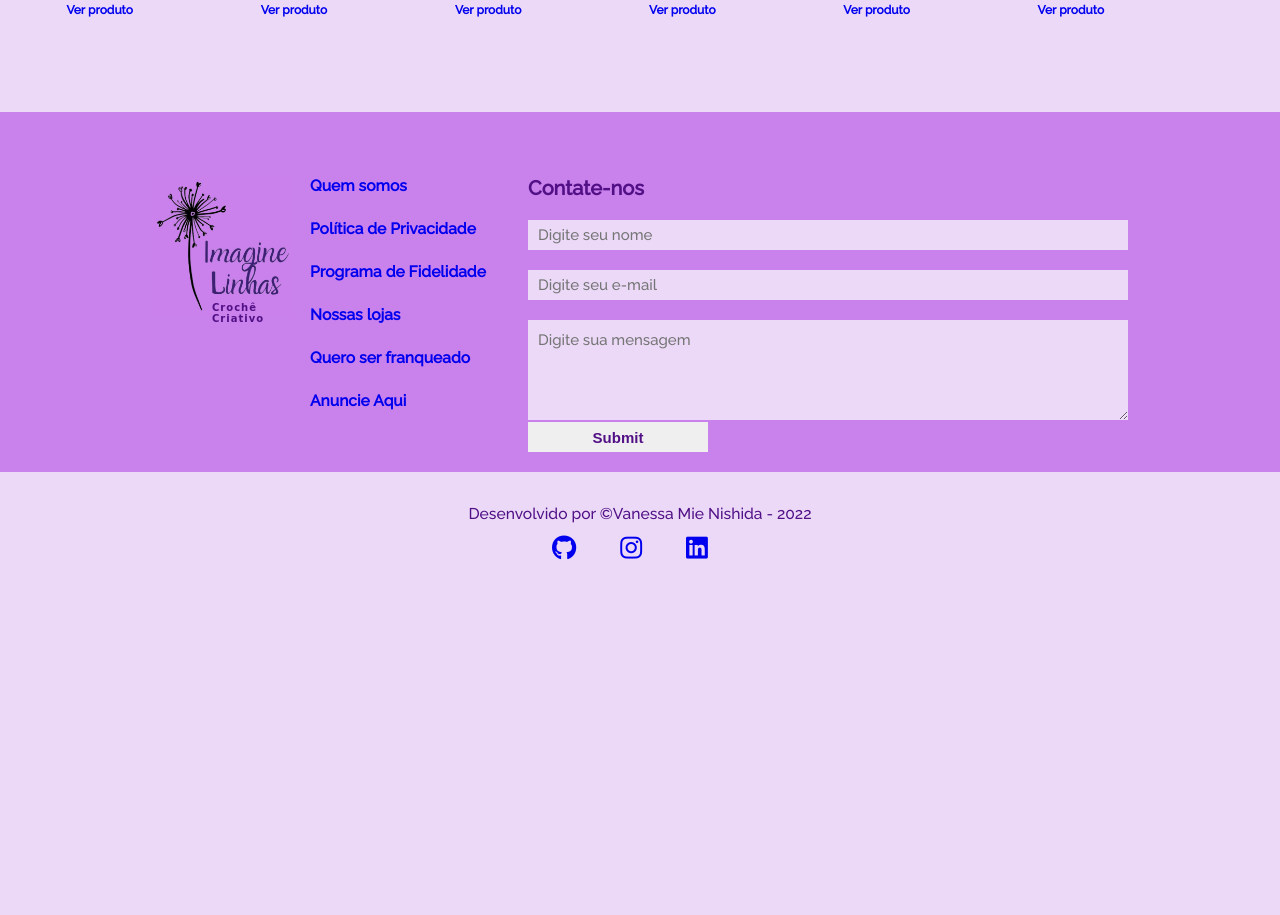
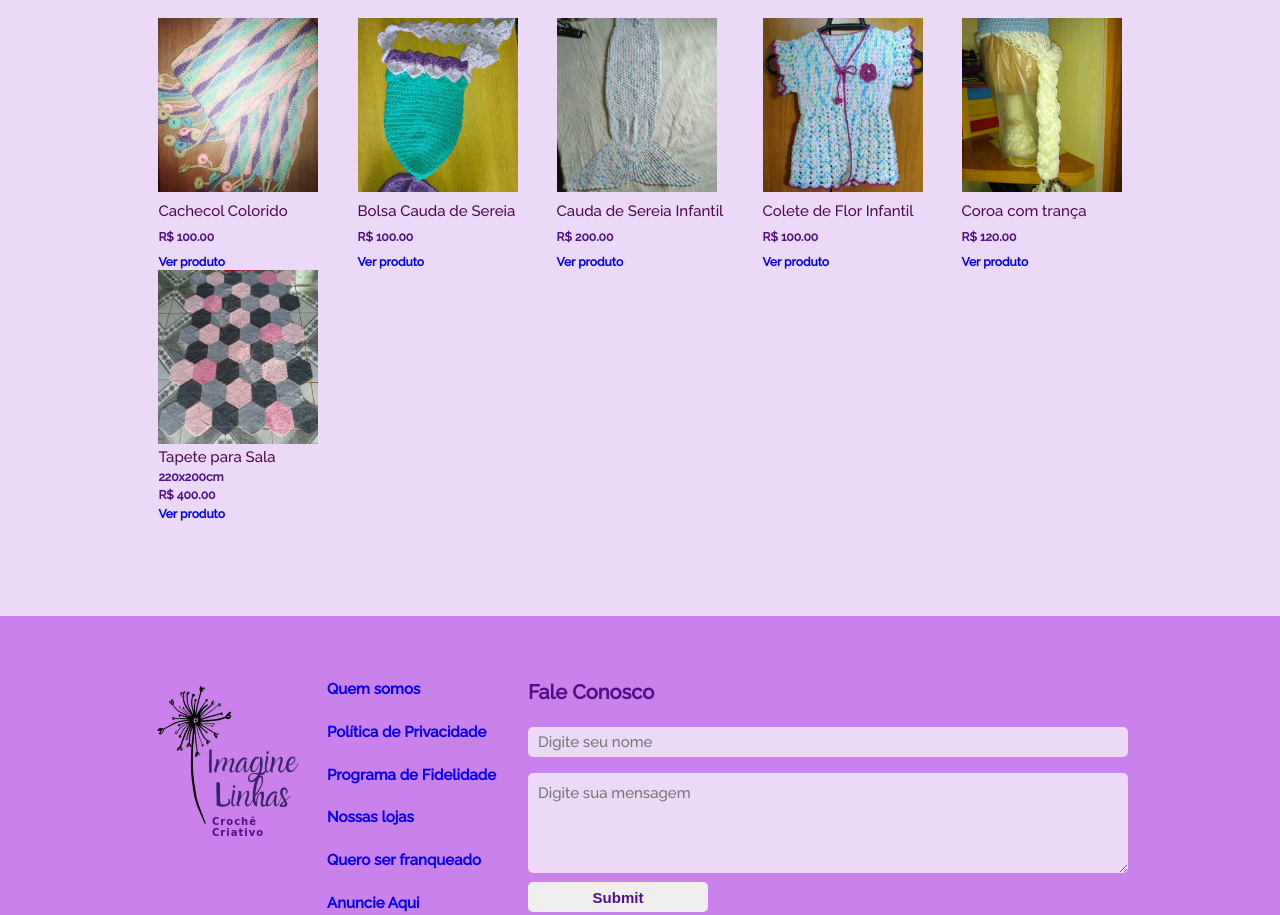
Before and after one commit to vanessamie/imagine-linhas, a plain HTML site: page index.html in a window 1280 px wide. Shown: the part 1802-2717 px from the top of the page. Before the commit the page ends 2376 px from the top, so only its background shows below. Drawn offline with Linux system fonts and the light colour scheme; a web font is replaced by a local one.

Commit message:
finalização footer e BEM

```diff
--- a/assets/css/base/base.css
+++ b/assets/css/base/base.css
@@ -18,3 +18,13 @@
 @import url(../produtos/produtos-texto.css);
 
 @import url(../footer/footer.css);
+@import url(../footer/footer-logotipo.css);
+
+@import url(../footer/footer-links.css);
+
+@import url(../footer/footer-contato-texto.css);
+@import url(../footer/footer-contato-formulario.css);
+@import url(../footer/footer-contato-botao.css);
+
+@import url(../footer/footer-desenvolvido.css);
+@import url(../footer/footer-desenvolvido-social.css);
--- a/assets/css/base/style.css
+++ b/assets/css/base/style.css
@@ -1,4 +1,6 @@
 /*----- BASE -----*/
+
+/*----- FONTES -----*/
 @import url('https://fonts.googleapis.com/css2?family=Raleway:wght@500&display=swap');
 @import url('https://fonts.googleapis.com/css2?family=Style+Script&display=swap');
 
@@ -8,20 +10,20 @@
 
     --color: rgb(var(--hue), 16, 134);
     --dark-color: rgb(calc(var(--hue) - 1), 8, 80);
-    --background: rgb(235, 217, 247);
-    --background-footer: rgb(201, 129, 235);
+    --background: rgb(calc(var(--hue) + 154), 217, 247);
+    --background-footer: rgb(calc(var(--hue) + 120), 129, 235);
 }
 
 html,
 body {
-    font-family: 'Raleway', sans-serif;
     background: var(--background);
     color: var(--color);
+    font-family: 'Raleway', sans-serif;
 }
 
 .container {
+    margin: 0 auto;
     width: 99vw;
-    margin: 0 auto;
 }
 
 /*----- SCROOL -----*/
--- a/assets/css/cabecalho/cabecalho-banner.css
+++ b/assets/css/cabecalho/cabecalho-banner.css
@@ -1,4 +1,4 @@
-/*------ BANNER -----*/
+/*------ NAV BANNER -----*/
 .cabecalho__banner {
     margin-bottom: 6.4rem;
     position: relative;
--- a/assets/css/cabecalho/cabecalho-login.css
+++ b/assets/css/cabecalho/cabecalho-login.css
@@ -1,4 +1,4 @@
-/*----- LOGIN -----*/
+/*----- NAV LOGIN -----*/
 .nav__login {
     background: linear-gradient(130deg, var(--background), var(--background-footer));
     border: 1px groove var(--color);
--- a/assets/css/cabecalho/cabecalho-logo.css
+++ b/assets/css/cabecalho/cabecalho-logo.css
@@ -1,4 +1,4 @@
-/*----- LOGO -----*/
+/*----- NAV LOGO -----*/
 .nav__logo {
     height: 5rem;
     width: 15rem;
--- a/assets/css/cabecalho/cabecalho-search.css
+++ b/assets/css/cabecalho/cabecalho-search.css
@@ -1,4 +1,4 @@
-/*----- SEARCH -----*/
+/*----- NAV SEARCH -----*/
 .nav__search {
     background: url(../cabecalho/search.svg) no-repeat 1rem/2rem;
     border: 1px outset var(--color);
--- a/assets/css/cabecalho/cabecalho-texto.css
+++ b/assets/css/cabecalho/cabecalho-texto.css
@@ -1,4 +1,4 @@
-/*----- TEXTO DO BANNER -----*/
+/*----- NAV TEXTO DO BANNER -----*/
 .banner__texto {
     font-family: 'Style Script', cursive;
     font-size: 6rem;
--- a/assets/css/cabecalho/cabecalho.css
+++ b/assets/css/cabecalho/cabecalho.css
@@ -1,3 +1,4 @@
+/*----- CBECALHO -----*/
 #cabecalho {
     height: 45rem;
 }
--- /dev/null
+++ b/assets/css/footer/footer-contato-botao.css
@@ -0,0 +1,24 @@
+/*----- FOOTER FORMULARIO BTN-----*/
+.form__btn {
+    border-radius: 0.5rem;
+    color: var(--color);
+    font-size: 1.5rem;
+    font-weight: bold;
+
+    height: 3rem;
+    margin-top: 0.8rem;
+    text-align: center;
+    width: 30%;
+}
+
+.form__btn:hover {
+    background: var(--color);
+    color: var(--background);
+    filter: brightness(1.2);
+    letter-spacing: 0.2rem;
+
+    margin-left: 1rem;
+    margin-top: 0.8rem;
+    opacity: 0.8;
+    transform: scale(1.1);
+}
--- /dev/null
+++ b/assets/css/footer/footer-contato-formulario.css
@@ -0,0 +1,30 @@
+/*----- FOOTER CONTATO FORM -----*/
+.form__input {
+    margin-top: 1.6rem;
+}
+
+#form__nome,
+#form__mensagem {
+    background: var(--background);
+    border-radius: 0.5rem;
+
+    font-family: 'Raleway', sans-serif;
+    font-size: 1.5rem;
+    font-weight: 500;
+
+    padding: 1rem;
+    width: 100%;
+}
+
+#form__nome {
+    height: 3rem;
+}
+#form__mensagem {
+    height: 10rem;
+    line-height: 2rem;
+}
+
+#form__nome:focus,
+#form__mensagem:focus {
+    outline: none;
+}
--- /dev/null
+++ b/assets/css/footer/footer-contato-texto.css
@@ -0,0 +1,12 @@
+/*----- FOOTER CONTATO TEXTO -----*/
+.rodape__contato {
+    display: flex;
+    flex-direction: column;
+
+    justify-content: space-between;
+    width: 60rem;
+}
+
+.rodape__contato h2 {
+    font-size: 2rem;
+}
--- /dev/null
+++ b/assets/css/footer/footer-desenvolvido-social.css
@@ -0,0 +1,10 @@
+/*----- FOOTER SOCIAL LINKS-----*/
+.rodape__social,
+.rodape__social .fa-brands {
+    font-size: 2.5rem;
+}
+
+.rodape__social {
+    letter-spacing: 2rem;
+    margin-top: 1rem;
+}
--- /dev/null
+++ b/assets/css/footer/footer-desenvolvido.css
@@ -0,0 +1,10 @@
+/*----- FOOTER DESENVOLVIDO -----*/
+.rodape__copy {
+    height: 10.2rem;
+    padding: 3.2rem 0;
+    text-align: center;
+}
+
+.rodape__desenvolvido {
+    font-size: 2.5rem;
+}
--- /dev/null
+++ b/assets/css/footer/footer-links.css
@@ -0,0 +1,12 @@
+/*----- FOOTER LINKS -----*/
+.rodape__links {
+    display: flex;
+
+    flex-direction: column;
+    font-size: 2.4rem;
+    font-weight: bold;
+
+    justify-content: space-between;
+    text-align: start;
+    width: 17.6rem;
+}
--- /dev/null
+++ b/assets/css/footer/footer-logotipo.css
@@ -0,0 +1,19 @@
+/*----- FOOTER LOGOTIPO -----*/
+.rodape__logo {
+    width: 15rem;
+}
+
+.logo__imagem {
+    height: 15rem;
+    width: 15rem;
+}
+
+.logo__texto {
+    font-family: 'Style Script', cursive;
+    font-size: 1rem;
+    font-weight: bold;
+
+    letter-spacing: 0.1rem;
+    margin-left: 6rem;
+    margin-top: -1.5rem;
+}
--- a/assets/css/footer/footer.css
+++ b/assets/css/footer/footer.css
@@ -5,113 +5,11 @@
 }
 
 .rodape__principal {
-    padding: 6.4rem 15.2rem;
     background: var(--background-footer);
     display: flex;
+    height: 36rem;
+
     justify-content: space-between;
+    padding: 6.4rem 15.2rem;
     width: 100%;
-    height: 36rem;
 }
-
-.rodape__logo {
-    width: 14rem;
-    height: 14rem;
-}
-
-.logo__texto {
-    font-family: 'Style Script', cursive;
-    font-size: 1rem;
-    font-weight: bold;
-    letter-spacing: 0.1rem;
-    margin-top: -1.5rem;
-    margin-left: 6rem;
-}
-
-
-.rodape__links {
-    display: flex;
-    flex-direction: column;
-    width: 20rem;
-    font-size: 2.5rem;
-    gap: 2.4rem;
-    font-weight: bold;
-}
-
-.rodape__contato {
-    display: flex;
-    flex-direction: column;
-    width: 60rem;
-    font-size: 2rem;
-}
-
-.rodape__contato h2 {
-    font-size: 2rem;
-}
-
-.form__input {
-    padding-top: 2rem;
-}
-
-#form__name,
-#form__mail,
-#form__mensagem {
-    font-family: 'Raleway', sans-serif;
-    font-weight: 500;
-    font-size: 1.5rem;
-    width: 100%;
-    padding: 1rem;
-    background: var(--background);
-}
-
-#form__name,
-#form__mail {
-    height: 3rem;
-}
-#form__mensagem {
-    height: 10rem;
-    line-height: 2rem;
-}
-
-#form__name:focus,
-#form__mail:focus,
-#form__mensagem:focus {
-    outline: none;
-}
-
-.form__btn {
-    width: 30%;
-    text-align: center;
-    height: 3rem;
-    font-size: 1.5rem;
-    font-weight: bold;
-    color: var(--color);
-}
-
-.form__btn:hover {
-    transform: scale(1.1);
-    margin-top: 0.5rem;
-    margin-left: 1rem;
-    filter: brightness(1.2);
-    background: var(--color);
-    color: var(--background);
-    letter-spacing: 0.2rem;
-}
-
-
-.rodape__copy {
-    height: 10.2rem;
-    text-align: center;
-    padding: 3.2rem 0;
-}
-
-.rodape__desenvolvido,
-.rodape__social,
-.rodape__social .fa-brands {
-    font-size: 2.5rem;
-
-}
-
-.rodape__social {
-    margin-top: 1rem;
-    letter-spacing: 2rem;
-}
--- a/assets/css/produtos/produtos-imagem.css
+++ b/assets/css/produtos/produtos-imagem.css
@@ -1,5 +1,5 @@
 /*----- PRODUTOS IMAGEM -----*/
 #produtos img {
-    height: 174px;
-    width: 176px;
+    height: 17.4rem;
+    width: 16rem;
 }
--- a/assets/css/produtos/produtos.css
+++ b/assets/css/produtos/produtos.css
@@ -2,6 +2,5 @@
 .container #produtos {
     display: flex;
     flex-direction: column;
-    margin: 6.4rem 6rem;
-
+    margin: 6.4rem 15.2rem;
 }
--- a/index.html
+++ b/index.html
@@ -217,7 +217,7 @@
     <footer id="rodape">
         <div class="rodape__principal">
             <div class="rodape__logo">
-                <img class="rodape__logo" src="./assets/img/imagine/logotipo-imagine.jpg" alt="logo da empresa imagine linhas, flor dente de leão na cor preta com a escrita em roxo">
+                <img class="logo__imagem" src="./assets/img/imagine/logotipo-imagine.jpg" alt="logo da empresa imagine linhas, flor dente de leão na cor preta com a escrita em roxo">
                 <p class="logo__texto">Crochê Criativo</p>
             </div>
             <div class="rodape__links">
@@ -229,14 +229,11 @@
                 <a target="_blank" href="#">Anuncie Aqui</a>
             </div>
             <div class="rodape__contato">
-                <h2>Contate-nos</h2>
+                <h2>Fale Conosco</h2>
                 <div id="rodape__errorMessage"></div>
                 <form action="" id="rodape__form" onsubmit = "return validate();">
                     <div class="form__input">
-                        <input type="text" id="form__name" placeholder="Digite seu nome"/>
-                    </div>
-                    <div class="form__input">
-                        <input type="email" id="form__mail" placeholder="Digite seu e-mail"/>
+                        <input type="text" id="form__nome" placeholder="Digite seu nome"/>
                     </div>
                     <div class="form__input">
                         <textarea id="form__mensagem" placeholder="Digite sua mensagem"></textarea>
```
